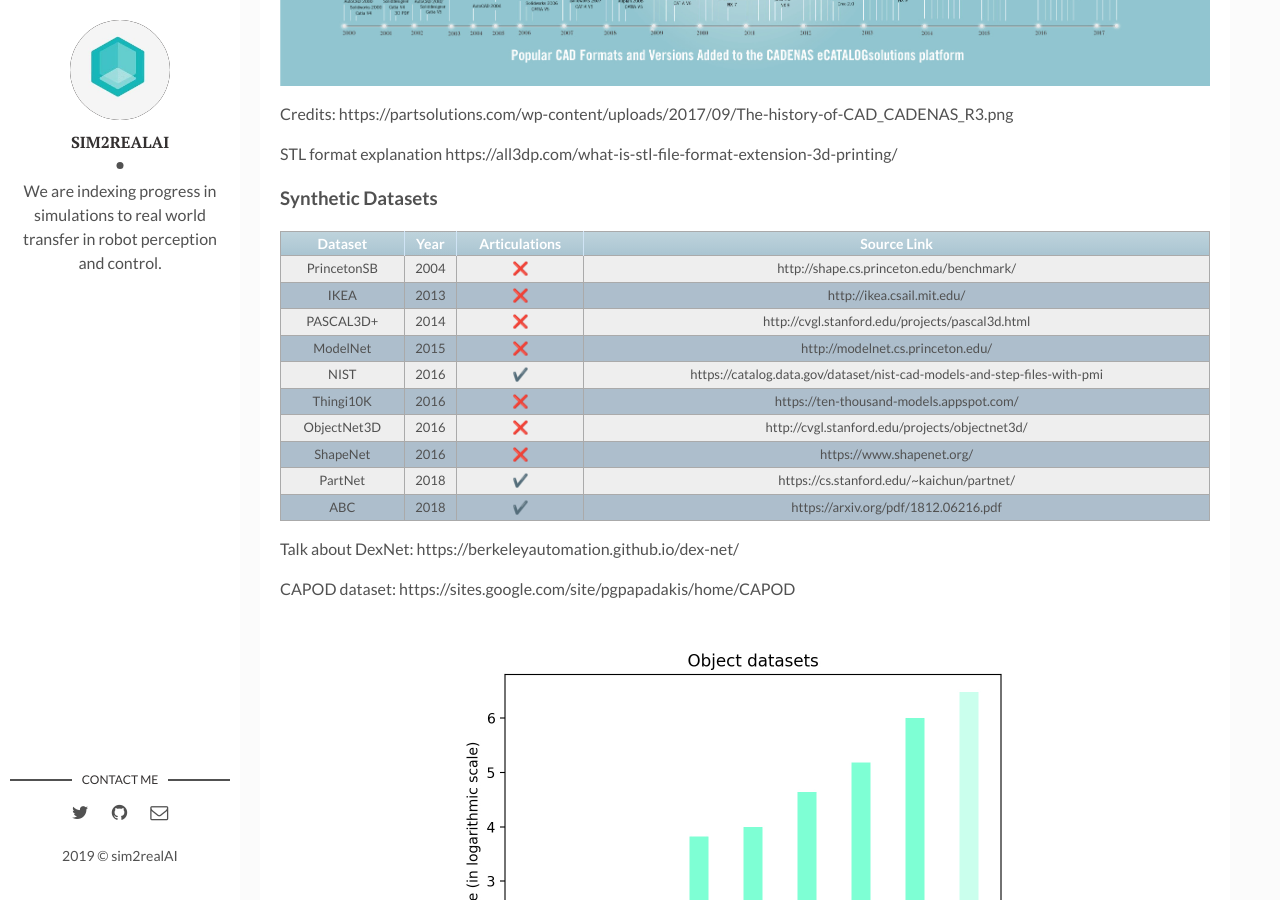
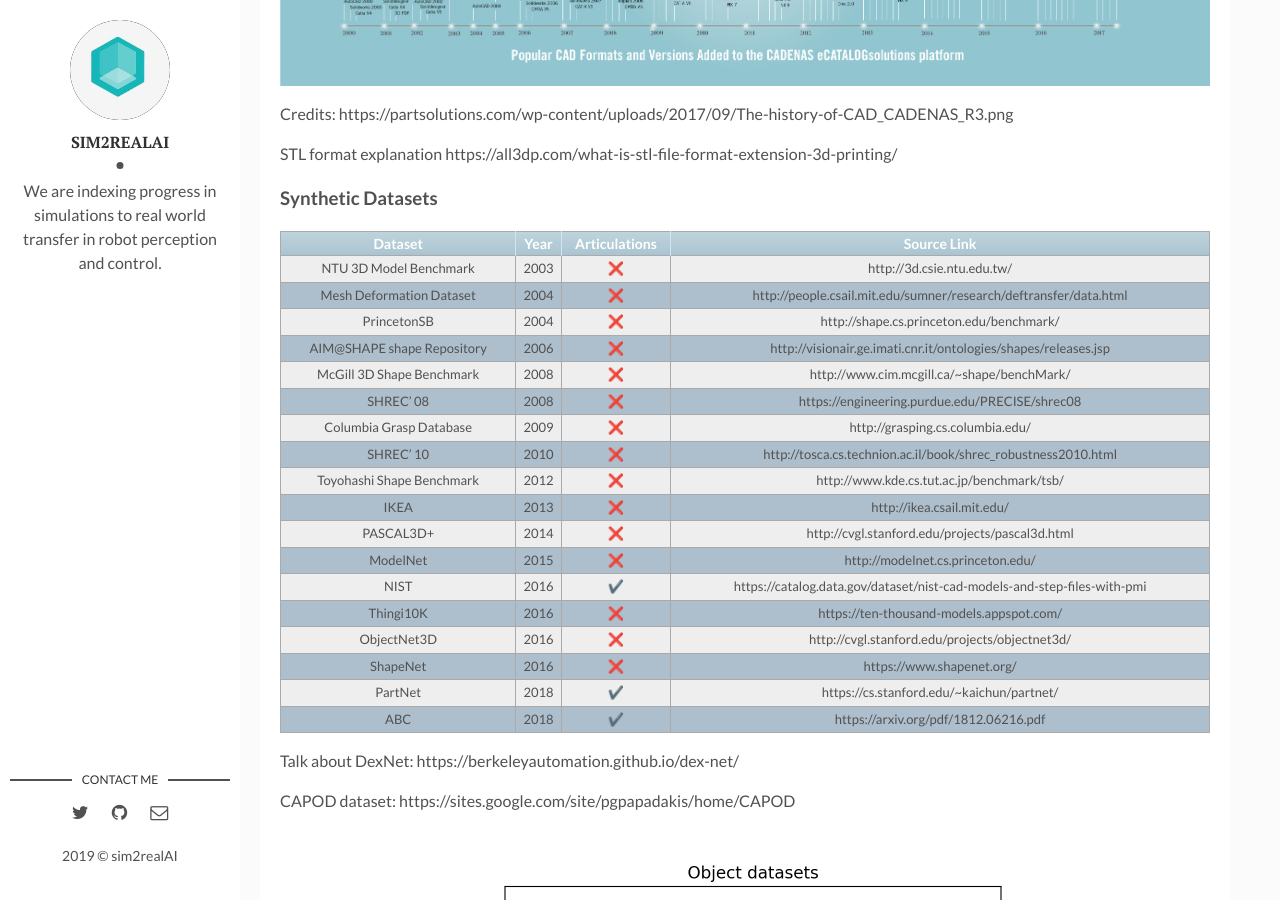
Before and after one commit to backupsim2realai/backupsim2realai.github.io, a Jekyll site: the page built from _posts/2019-01-15-Synthetic-Datasets-of-Objects-Part-I.markdown, in a window 1280 px wide and 900 px high, scrolled down 737 px. Built offline with Jekyll 4.4.1, drawn with Linux system fonts in a browser that asks for light colours; emoji names are drawn with the system emoji font.

Commit message:
updating more datasets
Signed-off-by: Ankur Handa <ahanda@nvidia.com>

```diff
--- a/_posts/2019-01-15-Synthetic-Datasets-of-Objects-Part-I.markdown
+++ b/_posts/2019-01-15-Synthetic-Datasets-of-Objects-Part-I.markdown
@@ -24,18 +24,27 @@
 
 ### Synthetic Datasets
 
-|   Dataset   | Year |    Articulations   |                                Source Link                               |
-|:-----------:|:----:|:------------------:|:------------------------------------------------------------------------:|
-| PrincetonSB | 2004 |         :x:        |                 http://shape.cs.princeton.edu/benchmark/                 |
-|     IKEA    | 2013 |         :x:        |                        http://ikea.csail.mit.edu/                        |
-|  PASCAL3D+  | 2014 |         :x:        |              http://cvgl.stanford.edu/projects/pascal3d.html             |
-|   ModelNet  | 2015 |         :x:        |                     http://modelnet.cs.princeton.edu/                    |
-|     NIST    | 2016 | :heavy_check_mark: | https://catalog.data.gov/dataset/nist-cad-models-and-step-files-with-pmi |
-|  Thingi10K  | 2016 |         :x:        |                 https://ten-thousand-models.appspot.com/                 |
-| ObjectNet3D | 2016 |         :x:        |              http://cvgl.stanford.edu/projects/objectnet3d/              |
-|   ShapeNet  | 2016 |         :x:        |                         https://www.shapenet.org/                        |
-| PartNet     | 2018 | :heavy_check_mark: |                 https://cs.stanford.edu/~kaichun/partnet/                |
-|     ABC     | 2018 | :heavy_check_mark: |                   https://arxiv.org/pdf/1812.06216.pdf                   |
+|           Dataset          | Year |    Articulations   |                                Source Link                               |
+|:--------------------------:|:----:|:------------------:|:------------------------------------------------------------------------:|
+|   NTU 3D Model  Benchmark  | 2003 |         :x:        |                        http://3d.csie.ntu.edu.tw/                        |
+|  Mesh Deformation Dataset  | 2004 |         :x:        |     http://people.csail.mit.edu/sumner/research/deftransfer/data.html    |
+|         PrincetonSB        | 2004 |         :x:        |                 http://shape.cs.princeton.edu/benchmark/                 |
+| AIM@SHAPE shape Repository | 2006 |         :x:        |      http://visionair.ge.imati.cnr.it/ontologies/shapes/releases.jsp     |
+|  McGill 3D Shape Benchmark | 2008 |         :x:        |                http://www.cim.mcgill.ca/~shape/benchMark/                |
+|          SHREC' 08         | 2008 |         :x:        |              https://engineering.purdue.edu/PRECISE/shrec08              |
+|   Columbia Grasp Database  | 2009 |         :x:        |                     http://grasping.cs.columbia.edu/                     |
+|          SHREC' 10         | 2010 |         :x:        |       http://tosca.cs.technion.ac.il/book/shrec_robustness2010.html      |
+|  Toyohashi Shape Benchmark | 2012 |         :x:        |                http://www.kde.cs.tut.ac.jp/benchmark/tsb/                |
+|            IKEA            | 2013 |         :x:        |                        http://ikea.csail.mit.edu/                        |
+|          PASCAL3D+         | 2014 |         :x:        |              http://cvgl.stanford.edu/projects/pascal3d.html             |
+|          ModelNet          | 2015 |         :x:        |                     http://modelnet.cs.princeton.edu/                    |
+|            NIST            | 2016 | :heavy_check_mark: | https://catalog.data.gov/dataset/nist-cad-models-and-step-files-with-pmi |
+|          Thingi10K         | 2016 |         :x:        |                 https://ten-thousand-models.appspot.com/                 |
+|         ObjectNet3D        | 2016 |         :x:        |              http://cvgl.stanford.edu/projects/objectnet3d/              |
+|          ShapeNet          | 2016 |         :x:        |                         https://www.shapenet.org/                        |
+|           PartNet          | 2018 | :heavy_check_mark: |                 https://cs.stanford.edu/~kaichun/partnet/                |
+|             ABC            | 2018 | :heavy_check_mark: |                   https://arxiv.org/pdf/1812.06216.pdf                   |
+
 
 Talk about DexNet: https://berkeleyautomation.github.io/dex-net/
 
```
